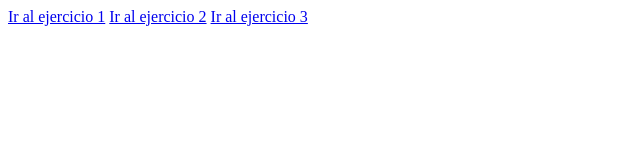
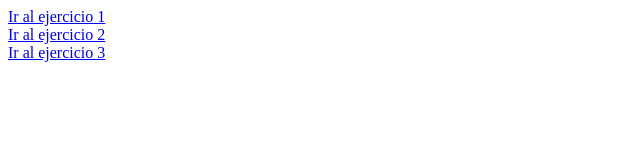
Before and after one commit to pablogtorre/Challenge1-HTML, a plain HTML site: page index.html in a window 1280 px wide. Shown: the whole page, without its empty margins (0-640 px from the left). Drawn offline with Linux system fonts and the light colour scheme.

Commit message:
agregue <br>

```diff
--- a/index.html
+++ b/index.html
@@ -6,8 +6,8 @@
     <title>Document</title>
   </head>
   <body>
-    <a href="./Ejercicio1.html">Ir al ejercicio 1</a>
-    <a href="./Ejercicio2.html">Ir al ejercicio 2</a>
+    <a href="./Ejercicio1.html">Ir al ejercicio 1</a> <br />
+    <a href="./Ejercicio2.html">Ir al ejercicio 2</a> <br />
     <a href="./Ejercicio3.html">Ir al ejercicio 3</a>
   </body>
 </html>
```
